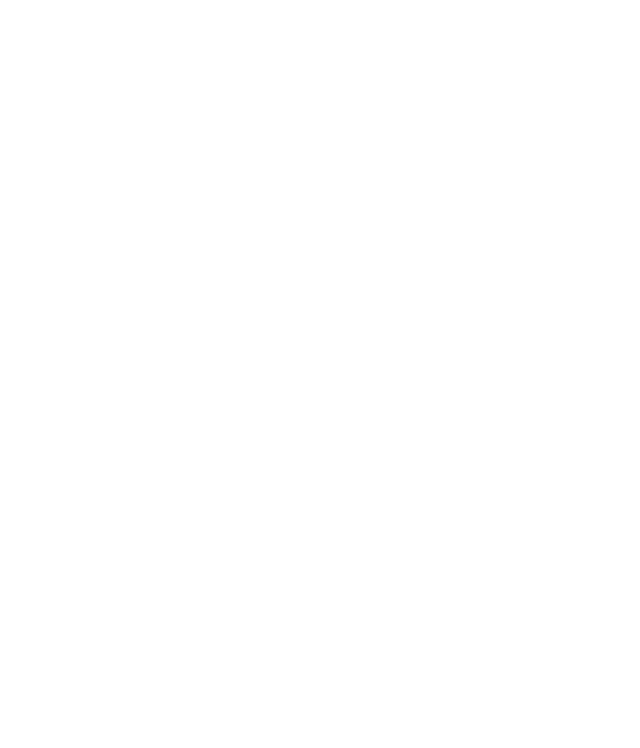
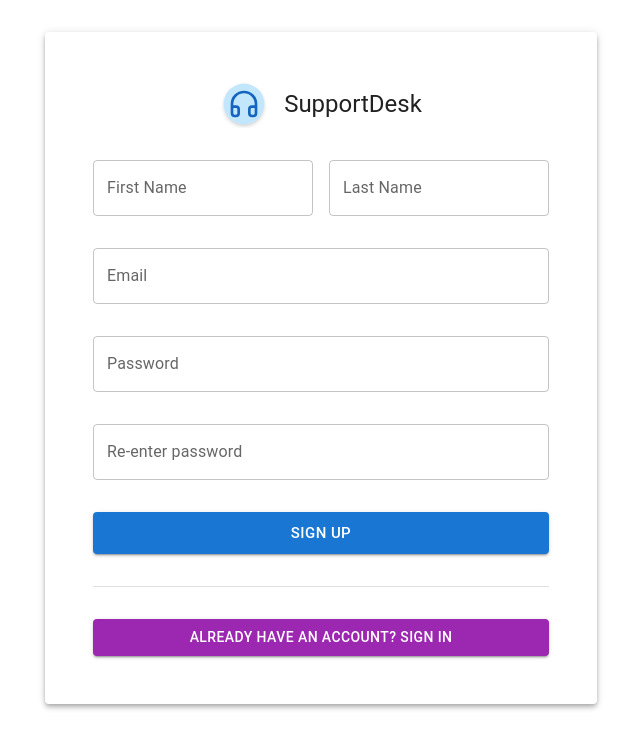
Before and after one commit to hstahelin/supportdesk, a React (Create React App) app in the folder client/: page /signup in a window 1280 px wide. Before the commit this address had no page. Shown: the top 748 px of the page, without its empty margins (319-959 px from the left). Built offline with nearby package versions, Linux system fonts and the light colour scheme.

Commit message:
Add SignUp screen

```diff
--- a/client/src/App.js
+++ b/client/src/App.js
@@ -2,12 +2,14 @@ import "./App.scss";
 
 import { BrowserRouter, Route, Routes } from "react-router-dom";
 import Login from "./pages/Login/Login";
+import Signup from "./pages/Signup/Signup";
 
 function App() {
   return (
     <BrowserRouter>
       <Routes>
         <Route path="/" element={<Login />} />
+        <Route path="/signup" element={<Signup />} />
       </Routes>
     </BrowserRouter>
   );
--- /dev/null
+++ b/client/src/pages/Signup/Signup.jsx
@@ -0,0 +1,167 @@
+import {
+  Box,
+  Container,
+  Paper,
+  TextField,
+  Button,
+  Typography,
+  Divider,
+  Stack,
+} from "@mui/material";
+import SupportDeskIcon from "../../assets/icons/supportdesk.icon.svg";
+import { useState } from "react";
+import "./Signup.scss";
+
+function Signup() {
+  const initialValues = {
+    email: "",
+    fname: "",
+    lname: "",
+    password: "",
+    verifyPassword: "",
+  };
+  const [formValues, setFormValues] = useState(initialValues);
+  const [isFormValid, setIsFormValid] = useState({
+    fname: true,
+    lname: true,
+    email: true,
+    password: true,
+    verifyPassword: true,
+  });
+
+  const handleChange = (e) => {
+    setFormValues({
+      ...formValues,
+      [e.target.name]: e.target.value,
+    });
+  };
+
+  const handleSubmit = (e) => {
+    if (
+      !formValues.email ||
+      !formValues.password ||
+      !formValues.verifyPassword ||
+      !formValues.fname ||
+      !formValues.lname
+    ) {
+      setIsFormValid({
+        email: formValues.email,
+        password: formValues.password,
+        verifyPassword: formValues.verifyPassword,
+        fname: formValues.fname,
+        lname: formValues.lname,
+      });
+      return;
+    }
+    if (formValues.password !== formValues.verifyPassword) {
+      setIsFormValid({ ...isFormValid, verifyPassword: false });
+      return;
+    }
+    alert(
+      `email: ${formValues.email}, password: ${formValues.password}, verifyPassword: ${formValues.verifyPassword}`
+    );
+  };
+
+  return (
+    <Container maxWidth="sm" className="container">
+      <Paper elevation={4} className="paper" square={false}>
+        <Box className="box">
+          <Stack
+            className="stack"
+            direction={{ xs: "column", sm: "row" }}
+            spacing={2}
+            justifyContent="center"
+            alignItems="center"
+          >
+            <img src={SupportDeskIcon} alt="" className="logo" />
+            <Typography variant="h5" m={"auto"}>
+              SupportDesk
+            </Typography>
+          </Stack>
+          <Stack
+            className="stack"
+            direction={{ xs: "column", sm: "row" }}
+            spacing={2}
+            justifyContent="space-between"
+          >
+            <TextField
+              id="fname"
+              name="fname"
+              label="First Name"
+              variant="outlined"
+              placeholder="Enter your first name"
+              value={formValues.fname}
+              onChange={handleChange}
+              error={!isFormValid.fname}
+              helperText={
+                !isFormValid.fname ? "First Name can not be blank." : ""
+              }
+            />
+            <TextField
+              id="lname"
+              name="lname"
+              label="Last Name"
+              variant="outlined"
+              placeholder="Enter your last name"
+              value={formValues.lname}
+              onChange={handleChange}
+              error={!isFormValid.lname}
+              helperText={
+                !isFormValid.lname ? "Last Name can not be blank." : ""
+              }
+            />
+          </Stack>
+
+          <TextField
+            id="email"
+            name="email"
+            label="Email"
+            variant="outlined"
+            placeholder="Enter your email"
+            value={formValues.email}
+            onChange={handleChange}
+            error={!isFormValid.email}
+            helperText={!isFormValid.email ? "Please enter a valid email." : ""}
+          />
+          <TextField
+            id="password"
+            name="password"
+            label="Password"
+            variant="outlined"
+            type="password"
+            placeholder="Enter your password"
+            value={formValues.password}
+            onChange={handleChange}
+            error={!isFormValid.password}
+            helperText={!isFormValid.password && "Password can not be blank."}
+          />
+          <TextField
+            id="verifyPassword"
+            name="verifyPassword"
+            label="Re-enter password"
+            variant="outlined"
+            type="password"
+            placeholder="Re-enter your password"
+            value={formValues.verifyPassword}
+            onChange={handleChange}
+            error={!isFormValid.verifyPassword}
+            helperText={!isFormValid.verifyPassword && "Passwords must match."}
+          />
+          <Button variant="contained" size="large" onClick={handleSubmit}>
+            Sign Up
+          </Button>
+          <Divider />
+          <Button
+            variant="contained"
+            color="secondary"
+            onClick={() => alert("Go to SignUp")}
+          >
+            Already have an account? Sign in
+          </Button>
+        </Box>
+      </Paper>
+    </Container>
+  );
+}
+
+export default Signup;
```
Also changed, not shown: client/src/pages/Signup/Signup.scss (added).
